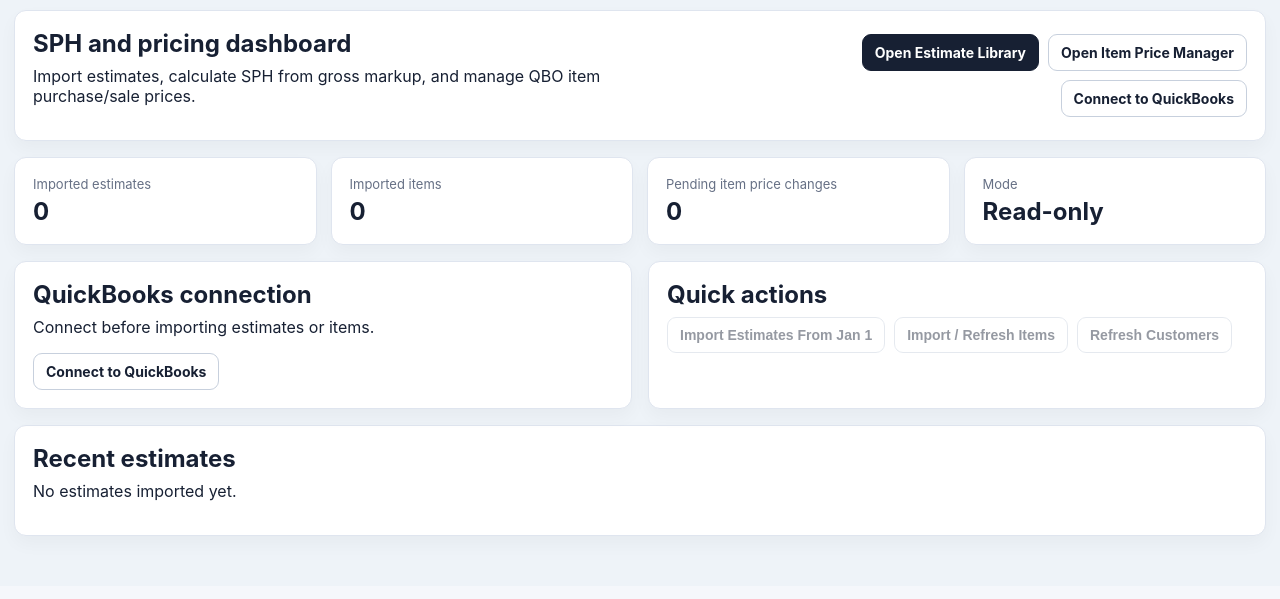
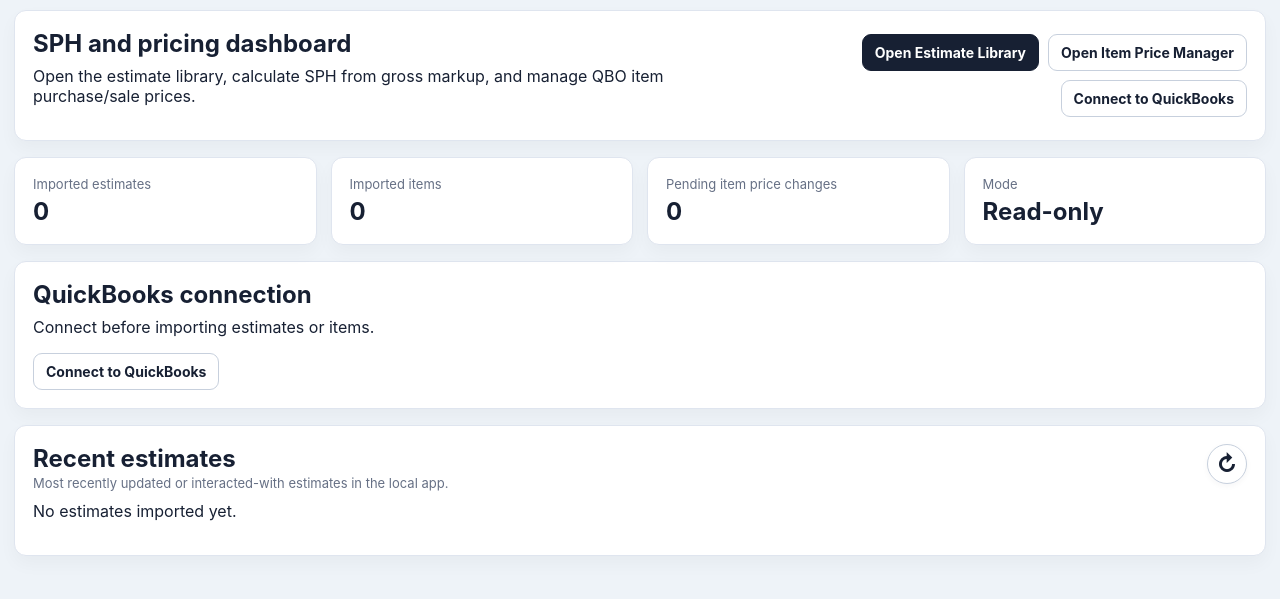
Before and after one commit to swishmeister/QBO_SPH, a FastAPI app: page / in a window 1280 px wide. Shown: the part 50-649 px from the top of the page. Run offline with FastAPI, Linux system fonts and the light colour scheme.

Commit message:
Add files via upload

```diff
--- a/app/config.py
+++ b/app/config.py
@@ -30,6 +30,7 @@ class Settings(BaseModel):
     qbo_cf_sph_name: str = os.getenv("QBO_CF_SPH_NAME", "SPH")
     variable_cost_item_codes: list[str] = _env_list("VARIABLE_COST_ITEM_CODES", "MC,MI,MP")
     labor_item_prefixes: list[str] = _env_list("LABOR_ITEM_PREFIXES", "LC:")
+    default_estimate_refresh_days: int = int(os.getenv("DEFAULT_ESTIMATE_REFRESH_DAYS", "30"))
     app_username: str = os.getenv("APP_USERNAME", "")
     app_password: str = os.getenv("APP_PASSWORD", "")
     require_basic_auth: bool = _env_bool("REQUIRE_BASIC_AUTH", "false")
--- a/app/main.py
+++ b/app/main.py
@@ -1,6 +1,6 @@
 from __future__ import annotations
 
-from datetime import date, datetime, timezone
+from datetime import date, datetime, timedelta, timezone
 from decimal import Decimal, InvalidOperation, ROUND_HALF_UP
 from pathlib import Path
 from typing import Annotated
@@ -31,7 +31,7 @@ from .qbo_client import (
     fetch_estimates_from_date,
     qbo_query,
     revoke_qbo_tokens,
-    update_qbo_estimate_sph,
+    update_qbo_estimate_sph_value,
     update_qbo_item_prices,
 )
 
@@ -250,6 +250,77 @@ def item_is_labor(item: QboItem | None, fallback_name: str | None = None) -> boo
     return is_labor_item_name(fallback_name or (item.fully_qualified_name if item else None) or (item.name if item else None))
 
 
+def calculate_sph_from_submitted_quote_form(form, quote: Quote) -> dict[str, Decimal]:
+    """Calculate SPH directly from the submitted worksheet values.
+
+    This function intentionally does not rely on Save Locally or persisted quote
+    line values. It is used by Upload SPH to QBO so the number uploaded matches
+    what is currently visible on the estimate screen.
+    """
+    revenue = Decimal("0.00")
+    cost_total = Decimal("0.00")
+    gross_markup = Decimal("0.00")
+    detected_labor_hours = Decimal("0.00")
+    detected_labor_revenue = Decimal("0.00")
+
+    for line in sorted(list(quote.lines), key=lambda x: x.sort_order or 0):
+        prefix = f"line_{line.id}_"
+        has_submitted_line = (prefix + "description") in form or (prefix + "product_service") in form
+        if not has_submitted_line:
+            continue
+
+        product_service = str(form.get(prefix + "product_service") or "").strip()
+        description = str(form.get(prefix + "description") or "").strip()
+        quantity = parse_decimal(form.get(prefix + "quantity"), "0.00")
+        unit_cost = parse_decimal(form.get(prefix + "unit_cost"), "0.00")
+        submitted_rate = parse_decimal(form.get(prefix + "unit_price"), "0.00")
+        submitted_markup_raw = form.get(prefix + "markup_percent")
+        calc_source = str(form.get(prefix + "calc_source") or "").strip()
+
+        numeric_is_empty = quantity == 0 and unit_cost == 0 and submitted_rate == 0 and submitted_markup_raw in (None, "")
+        if product_service == "" and numeric_is_empty:
+            # Description-only/header rows do not affect totals or SPH.
+            continue
+
+        labor_item = is_labor_item_name(product_service or line.qbo_item_name or line.product_service_name or description)
+
+        if labor_item:
+            # LC:* lines supply quoted hours and labor rate. They do not create
+            # gross material markup for SPH.
+            detected_labor_hours += quantity
+            detected_labor_revenue += quantity * submitted_rate
+            continue
+
+        rate = submitted_rate
+        if calc_source in {"cost-input", "markup-input"} and submitted_markup_raw not in (None, ""):
+            submitted_markup = parse_decimal(submitted_markup_raw, "0.00")
+            rate = (unit_cost * (Decimal("1.00") + (submitted_markup / Decimal("100.00")))).quantize(Decimal("0.01"), rounding=ROUND_HALF_UP)
+
+        line_revenue = quantity * rate
+        line_cost = quantity * unit_cost
+        revenue += line_revenue
+        cost_total += line_cost
+        gross_markup += line_revenue - line_cost
+
+    quoted_labor_hours = parse_decimal(form.get("quoted_labor_hours"), "0.00")
+    hourly_labor_rate = parse_decimal(form.get("hourly_labor_rate"), "0.00")
+
+    if detected_labor_hours > 0:
+        quoted_labor_hours = detected_labor_hours.quantize(Decimal("0.01"), rounding=ROUND_HALF_UP)
+        hourly_labor_rate = (detected_labor_revenue / detected_labor_hours).quantize(Decimal("0.01"), rounding=ROUND_HALF_UP)
+
+    sph = Decimal("0.00") if quoted_labor_hours == 0 else (gross_markup / quoted_labor_hours) + hourly_labor_rate
+
+    return {
+        "revenue": revenue.quantize(Decimal("0.01"), rounding=ROUND_HALF_UP),
+        "cost": cost_total.quantize(Decimal("0.01"), rounding=ROUND_HALF_UP),
+        "gross_markup": gross_markup.quantize(Decimal("0.01"), rounding=ROUND_HALF_UP),
+        "quoted_labor_hours": quoted_labor_hours.quantize(Decimal("0.01"), rounding=ROUND_HALF_UP),
+        "hourly_labor_rate": hourly_labor_rate.quantize(Decimal("0.01"), rounding=ROUND_HALF_UP),
+        "sph": sph.quantize(Decimal("0.01"), rounding=ROUND_HALF_UP),
+    }
+
+
 def find_cached_item(db: Session, qbo_item_id: str | None) -> QboItem | None:
     if not qbo_item_id:
         return None
@@ -425,6 +496,13 @@ def dashboard(request: Request, db: Annotated[Session, Depends(get_db)]):
     )
 
 
+@app.get("/recent-estimates/refresh")
+def refresh_recent_estimates():
+    # Recent estimates are local/database-driven. This gives the dashboard a
+    # classic refresh control without triggering a slower QBO import.
+    return RedirectResponse("/?recent_refreshed=1", status_code=303)
+
+
 @app.get("/qbo/connect")
 def qbo_connect(request: Request):
     if not settings.qbo_client_id or not settings.qbo_client_secret:
@@ -516,25 +594,55 @@ def estimate_library(request: Request, db: Annotated[Session, Depends(get_db)],
     search_clean = search.strip().lower()
     if search_clean:
         quotes = [q for q in quotes if search_clean in (q.customer_name or "").lower() or search_clean in (q.qbo_estimate_doc_number or "").lower() or search_clean in (q.title or "").lower()]
-    return templates.TemplateResponse("estimate_library.html", {"request": request, "quotes": quotes, "search": search, "qbo": get_qbo_status(db)})
+    default_days = max(int(getattr(settings, "default_estimate_refresh_days", 30) or 30), 1)
+    return templates.TemplateResponse(
+        "estimate_library.html",
+        {
+            "request": request,
+            "quotes": quotes,
+            "search": search,
+            "qbo": get_qbo_status(db),
+            "default_refresh_days": default_days,
+        },
+    )
 
 
-@app.post("/estimates/import-year")
-async def import_current_year_estimates(db: Annotated[Session, Depends(get_db)]):
-    start = date.today().replace(month=1, day=1).isoformat()
+async def import_estimates_since(db: Session, start: date) -> int:
     try:
-        estimates = await fetch_estimates_from_date(db, start)
+        estimates = await fetch_estimates_from_date(db, start.isoformat())
     except QboError as exc:
         raise HTTPException(status_code=400, detail=str(exc)) from exc
     for estimate in estimates:
         upsert_quote_from_qbo_estimate(db, estimate)
     db.commit()
-    return RedirectResponse("/estimates?imported_year=1", status_code=303)
+    return len(estimates)
+
+
+@app.post("/estimates/import-recent")
+async def import_recent_estimates(db: Annotated[Session, Depends(get_db)]):
+    days = max(int(getattr(settings, "default_estimate_refresh_days", 30) or 30), 1)
+    start = date.today() - timedelta(days=days)
+    count = await import_estimates_since(db, start)
+    return RedirectResponse(f"/estimates?imported_recent=1&days={days}&count={count}", status_code=303)
+
+
+@app.post("/estimates/import-90")
+async def import_last_90_days_estimates(db: Annotated[Session, Depends(get_db)]):
+    start = date.today() - timedelta(days=90)
+    count = await import_estimates_since(db, start)
+    return RedirectResponse(f"/estimates?imported_recent=1&days=90&count={count}", status_code=303)
+
+
+@app.post("/estimates/import-year")
+async def import_current_year_estimates(db: Annotated[Session, Depends(get_db)]):
+    start = date.today().replace(month=1, day=1)
+    count = await import_estimates_since(db, start)
+    return RedirectResponse(f"/estimates?imported_year=1&count={count}", status_code=303)
 
 
 @app.post("/estimates/refresh")
 async def refresh_estimate_library(db: Annotated[Session, Depends(get_db)]):
-    return await import_current_year_estimates(db)
+    return await import_recent_estimates(db)
 
 
 @app.get("/qbo/import-estimate", response_class=HTMLResponse)
@@ -735,19 +843,33 @@ def delete_quote_line(quote_id: int, line_id: int, db: Annotated[Session, Depend
 
 
 @app.post("/quotes/{quote_id}/upload-sph")
-async def upload_sph_to_qbo(quote_id: int, db: Annotated[Session, Depends(get_db)]):
+async def upload_sph_to_qbo(quote_id: int, request: Request, db: Annotated[Session, Depends(get_db)]):
     if settings.qbo_read_only:
         raise HTTPException(status_code=400, detail="QBO read-only mode is enabled. Disable QBO_READ_ONLY to upload SPH to QuickBooks.")
     quote = db.get(Quote, quote_id)
     if quote is None:
         raise HTTPException(status_code=404, detail="Quote not found")
+    if not quote.qbo_estimate_id:
+        raise HTTPException(status_code=400, detail="This quote is not linked to a QBO Estimate, so SPH cannot be uploaded.")
+
+    form = await request.form()
     try:
-        await update_qbo_estimate_sph(db, quote)
+        submitted_totals = calculate_sph_from_submitted_quote_form(form, quote)
+        await update_qbo_estimate_sph_value(db, quote.qbo_estimate_id, submitted_totals["sph"])
     except QboError as exc:
-        raise HTTPException(status_code=400, detail=str(exc)) from exc
+        raise HTTPException(status_code=400, detail=f"Upload SPH failed: {exc}") from exc
+    except HTTPException:
+        raise
+    except Exception as exc:
+        raise HTTPException(status_code=500, detail=f"Upload SPH failed: {type(exc).__name__}: {exc}") from exc
+
+    # Store only the uploaded SPH timestamp and top-level labor values for reference.
+    # The worksheet lines themselves do not need Save Locally before uploading SPH.
     quote.sph_uploaded_at = datetime.now(timezone.utc)
+    quote.quoted_labor_hours = submitted_totals["quoted_labor_hours"]
+    quote.hourly_labor_rate = submitted_totals["hourly_labor_rate"]
     db.commit()
-    return RedirectResponse(f"/quotes/{quote.id}?uploaded_sph=1", status_code=303)
+    return RedirectResponse(f"/quotes/{quote.id}?uploaded_sph=1&sph={submitted_totals['sph']}", status_code=303)
 
 
 @app.post("/quotes/{quote_id}/sync-estimate")
--- a/app/static/styles.css
+++ b/app/static/styles.css
@@ -335,3 +335,43 @@ table.estimate-sheet tbody tr.section-row { background:#f7fbff !important; font-
 .notice { margin: 10px 0; padding: 10px 12px; border-radius: 8px; font-weight: 700; }
 .notice.success { background:#ecfdf3; color:#067647; border:1px solid #abefc6; }
 .notice.warn { background:#fffaeb; color:#b54708; border:1px solid #fedf89; }
+
+/* Dashboard streamlining and recent-estimates refresh control */
+.section-title-row {
+    display:flex;
+    align-items:flex-start;
+    justify-content:space-between;
+    gap:14px;
+    margin-bottom:10px;
+}
+.section-title-row h2 { margin-bottom:2px; }
+.section-title-row p { margin-bottom:0; }
+.icon-button {
+    display:inline-flex;
+    align-items:center;
+    justify-content:center;
+    width:38px;
+    height:38px;
+    min-width:38px;
+    border:1px solid #c7d0dd;
+    border-radius:999px;
+    background:#fff;
+    color:#172033;
+    text-decoration:none;
+    font-size:22px;
+    font-weight:800;
+    line-height:1;
+    box-shadow: 0 2px 6px rgba(17,24,39,.04);
+}
+.icon-button:hover { background:#f8fafc; }
+.connection-card .compact-action { width:auto; }
+@media (max-width: 760px) {
+    .section-title-row { align-items:center; }
+    .icon-button {
+        width:42px;
+        height:42px;
+        min-width:42px;
+        font-size:24px;
+    }
+    .connection-card .compact-action { width:100%; }
+}
--- a/app/templates/base.html
+++ b/app/templates/base.html
@@ -4,7 +4,7 @@
     <meta charset="utf-8">
     <meta name="viewport" content="width=device-width, initial-scale=1">
     <title>SPH Calculator and File Editor</title>
-    <link rel="stylesheet" href="/static/styles.css?v=20260724-button-fix-v1">
+    <link rel="stylesheet" href="/static/styles.css?v=20260724-home-recent-refresh">
 </head>
 <body>
 <header class="topbar">
--- a/app/templates/dashboard.html
+++ b/app/templates/dashboard.html
@@ -3,7 +3,7 @@
 <section class="card hero">
     <div>
         <h1>SPH and pricing dashboard</h1>
-        <p>Import estimates, calculate SPH from gross markup, and manage QBO item purchase/sale prices.</p>
+        <p>Open the estimate library, calculate SPH from gross markup, and manage QBO item purchase/sale prices.</p>
     </div>
     <div class="actions">
         <a class="button primary" href="/estimates">Open Estimate Library</a>
@@ -12,6 +12,8 @@
     </div>
 </section>
 
+{% if request.query_params.get('recent_refreshed') %}<div class="notice success">Recent estimates refreshed.</div>{% endif %}
+
 <section class="metrics wide-metrics">
     <div class="card metric"><span>Imported estimates</span><strong>{{ quote_count }}</strong></div>
     <div class="card metric"><span>Imported items</span><strong>{{ item_count }}</strong></div>
@@ -19,30 +21,26 @@
     <div class="card metric"><span>Mode</span><strong>{{ 'Read-only' if qbo.read_only else 'Write enabled' }}</strong></div>
 </section>
 
-<section class="grid two">
-    <div class="card">
+<section class="card connection-card">
     <h2>QuickBooks connection</h2>
     {% if qbo.connected %}
         <p>Connected to <strong>{{ qbo.company_name or qbo.realm_id }}</strong>.</p>
         {% if qbo.read_only %}<p><span class="badge warn">Read-only mode</span> Uploads to QBO are blocked.</p>{% endif %}
-            <form method="post" action="/qbo/disconnect"><button class="button danger" type="submit">Disconnect QuickBooks</button></form>
+        <form method="post" action="/qbo/disconnect"><button class="button danger compact-action" type="submit">Disconnect QuickBooks</button></form>
     {% else %}
         <p>Connect before importing estimates or items.</p>
-            <a class="button" href="/qbo/connect">Connect to QuickBooks</a>
+        <a class="button compact-action" href="/qbo/connect">Connect to QuickBooks</a>
     {% endif %}
-    </div>
-    <div class="card">
-        <h2>Quick actions</h2>
-        <div class="actions left stackish">
-            <form method="post" action="/estimates/import-year"><button class="button" type="submit" {% if not qbo.connected %}disabled{% endif %}>Import Estimates From Jan 1</button></form>
-            <form method="post" action="/qbo/cache-items"><button class="button" type="submit" {% if not qbo.connected %}disabled{% endif %}>Import / Refresh Items</button></form>
-            <form method="post" action="/qbo/cache-customers"><button class="button" type="submit" {% if not qbo.connected %}disabled{% endif %}>Refresh Customers</button></form>
-        </div>
-    </div>
 </section>
 
 <section class="card">
+    <div class="section-title-row">
+        <div>
             <h2>Recent estimates</h2>
+            <p class="subtle">Most recently updated or interacted-with estimates in the local app.</p>
+        </div>
+        <a class="icon-button refresh-button" href="/recent-estimates/refresh" aria-label="Refresh recent estimates" title="Refresh recent estimates">↻</a>
+    </div>
     {% if quotes %}
         <table class="compact-table">
             <thead><tr><th>Estimate #</th><th>Date</th><th>Customer</th><th>Status</th><th></th></tr></thead>
```
Also changed, not shown: app/templates/estimate_library.html (+13 -6 lines). Lines whose indentation alone changed are shown as unchanged.
